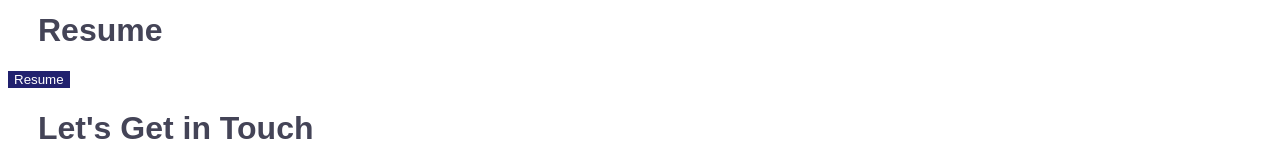
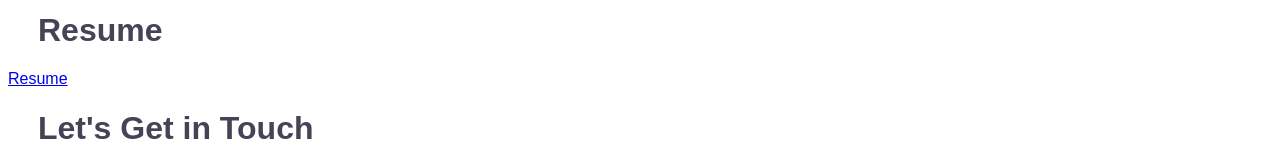
Before and after one commit to rwood022/Full-Stack-Web-Developer-Portfolio, a plain HTML site: page index.html in a window 1280 px wide. Shown: the part 1207-1367 px from the top of the page. Drawn offline with nearby package versions, Linux system fonts and the light colour scheme.

Commit message:
added resume

```diff
--- a/index.html
+++ b/index.html
@@ -67,7 +67,7 @@
          <h1>Resume</h1>
          <section class="webDeveloper">
              <div>
-                <button onclick="window.location = `/WebDeveloperResume.pdf`;">Resume</button>
+                <a href="assets/WebDeveloperResume.pdf", onclick="window.open = ('assets/WebDeveloperResume.pdf', '_blank', 'fullscreen=yes'); return false;">Resume</a>
              </div>
          </section>
 
```
